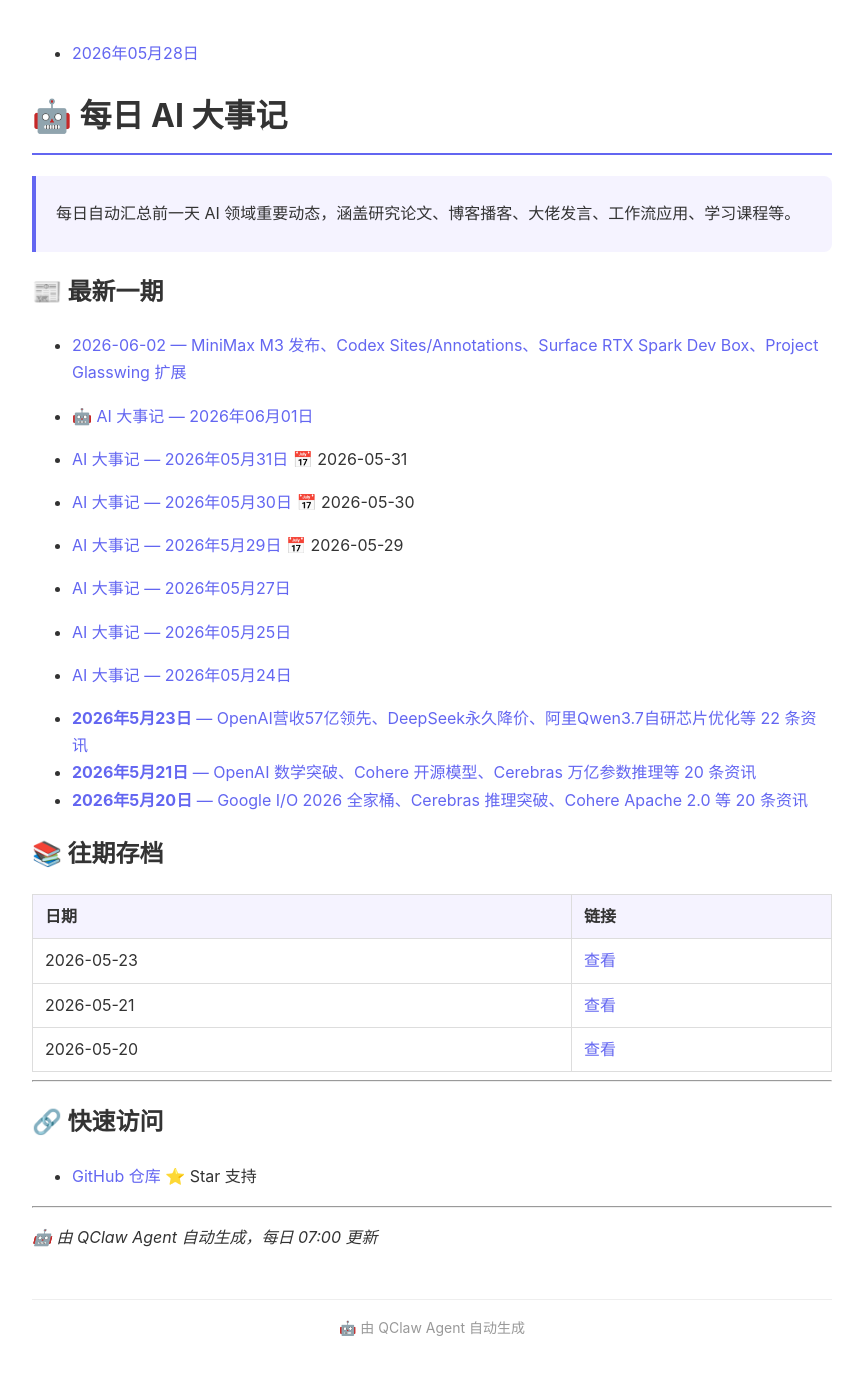
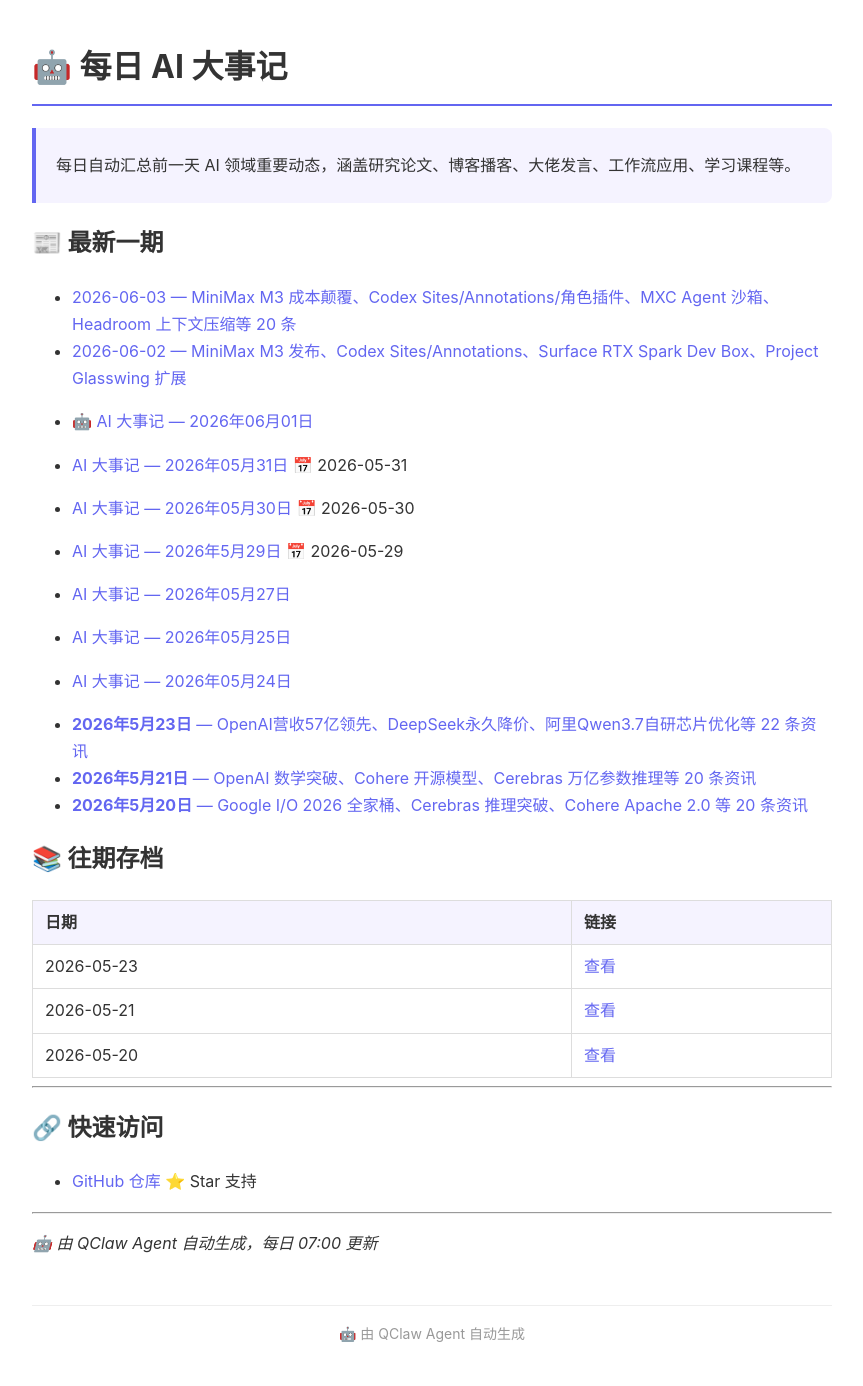
Before and after one commit to jared0612/daily-ai-news, a Jekyll site: the page built from index.md, in a window 1280 px wide. Shown: the whole page, without its empty margins (208-1071 px from the left). Built offline with Jekyll 4.4.1, drawn with Linux system fonts in a browser that asks for light colours.

Commit message:
📰 更新首页：添加 2026-06-03 AI大事记链接

```diff
--- a/index.md
+++ b/index.md
@@ -2,8 +2,6 @@
 layout: default
 title: AI 大事记
 ---
-
-- [2026年05月28日](daily/2026-05-28)
 
 <link rel="icon" type="image/svg+xml" href="/daily-ai-news/favicon.svg" />
 
@@ -13,6 +11,7 @@ title: AI 大事记
 
 ## 📰 最新一期
 
+- [2026-06-03 — MiniMax M3 成本颠覆、Codex Sites/Annotations/角色插件、MXC Agent 沙箱、Headroom 上下文压缩等 20 条](daily/2026-06-03.html)
 - [2026-06-02 — MiniMax M3 发布、Codex Sites/Annotations、Surface RTX Spark Dev Box、Project Glasswing 扩展](daily/2026-06-02.html)
 - [🤖 AI 大事记 — 2026年06月01日](daily/2026-06-01.md)
 
```
